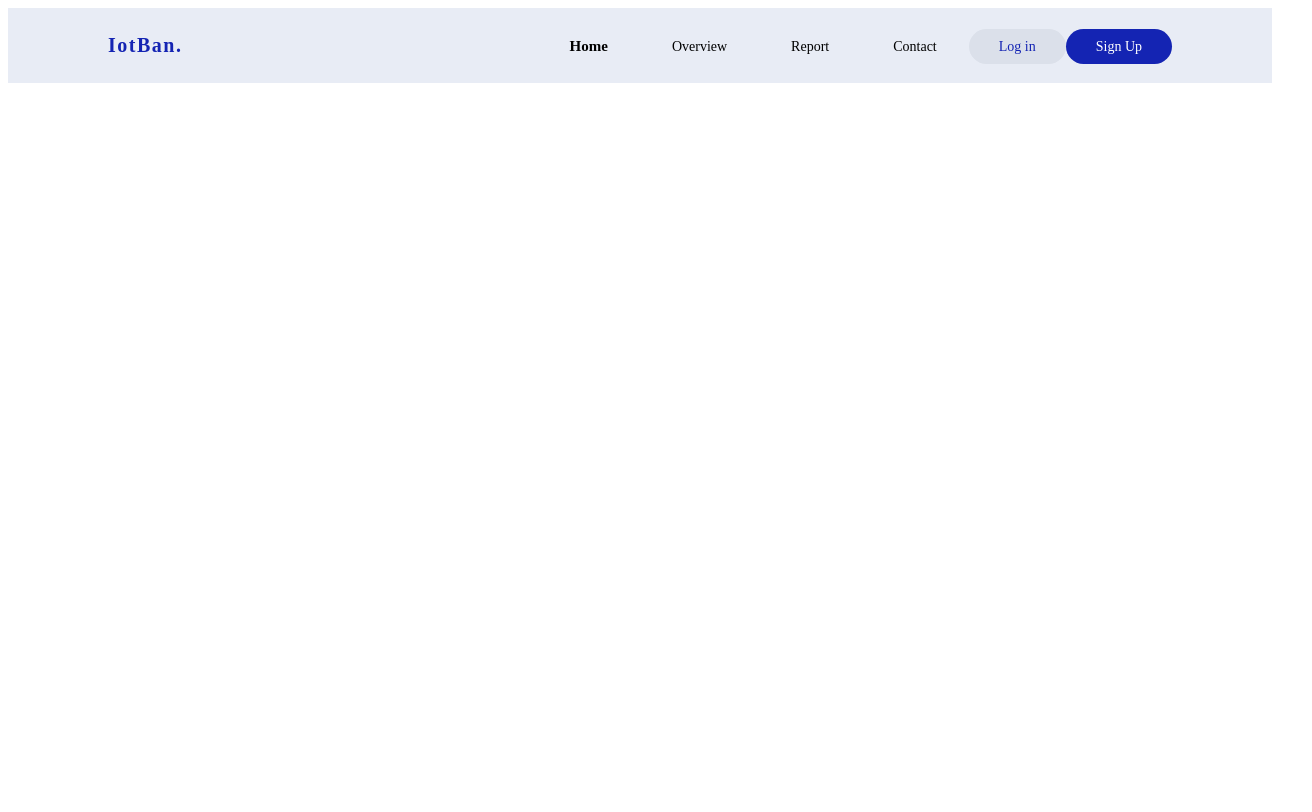
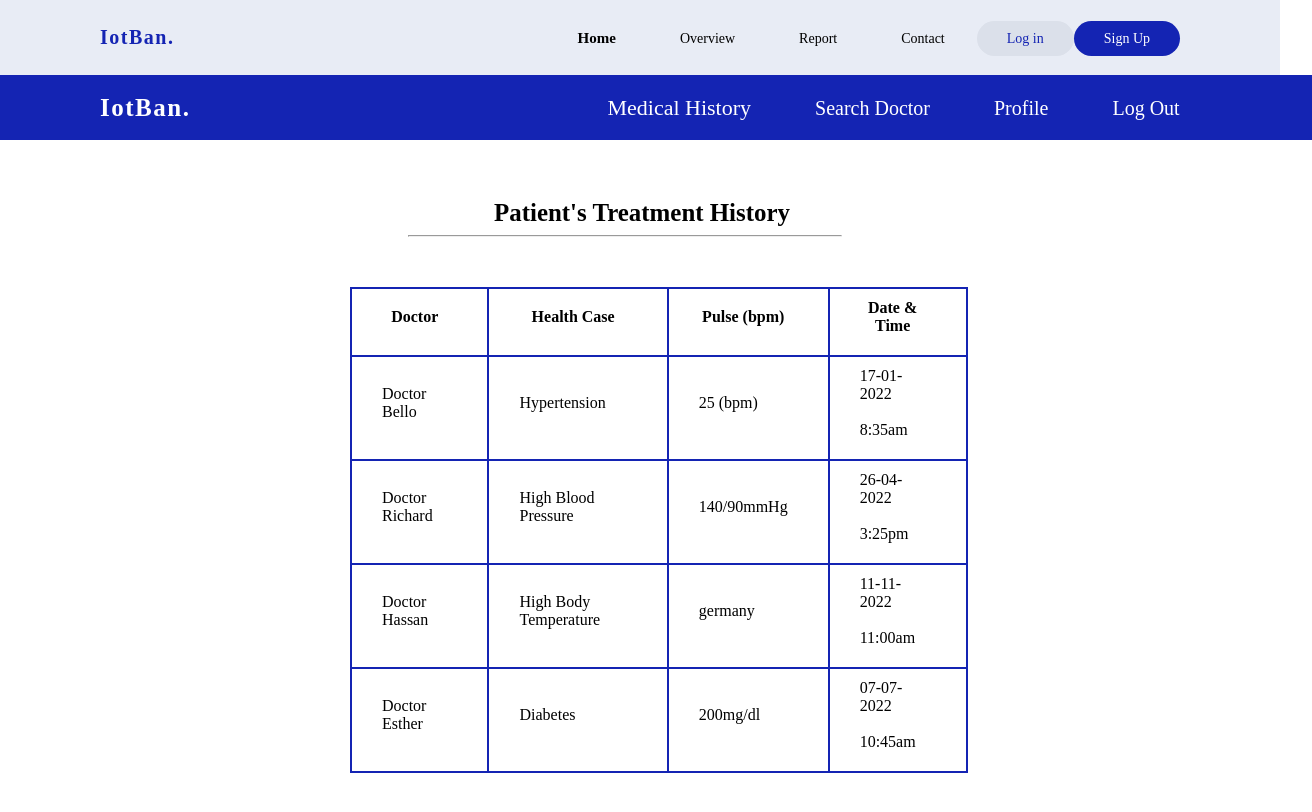
Before and after one commit to beedyboy/iot_ban_client, a Vue app: page /records in a window 1280 px wide. Shown: the top 812 px of the page, 1312 px wide, since content can reach past the window. Built offline with nearby package versions, Linux system fonts and the light colour scheme.

Commit message:
added router to login

```diff
--- a/src/router/index.js
+++ b/src/router/index.js
@@ -3,13 +3,17 @@ import { createWebHistory, createRouter } from "vue-router"
 import SignUp from '../views/SignUp'
 import Login from  '../views/Login'
 import Home from '../views/Home'
+import Records from '../views/Records'
+import Doctor from '../views/Doctor'
+
 
 const routes = [
   {
     path: "/",
     name: "Home",
     component: Home,
-  }, {
+  },
+   {
     path: "/signup",
     name: "SignUp",
     component: SignUp,
@@ -19,7 +23,21 @@ const routes = [
       name: "Login",
     component: Login,
   },
+  {
+    path: '/records',
+    name:  "Records",
+    component: Records,
+  },
+  {
+    path: '/doctor',
+    name:  "Doctor",
+    component: Doctor,
+  }
 ]
+
+
+
+
 
 
 const router = createRouter({
--- /dev/null
+++ b/src/views/Doctor.vue
@@ -0,0 +1,29 @@
+<!-- eslint-disable vue/valid-template-root -->
+
+<template>
+  <h1>Hello OMJ </h1>
+</template>
+
+
+
+
+
+
+
+
+
+
+<script>
+export default {
+
+}
+</script>
+
+
+
+
+
+
+<style>
+
+</style>
--- a/src/views/Login.vue
+++ b/src/views/Login.vue
@@ -57,7 +57,7 @@ export default {
   data() {
     return {
       email: "",
-      password: ""
+      password: "",
     }
   },
   methods: {
@@ -82,9 +82,10 @@ export default {
         if (response.status === 200) {
           console.log({ data })
           alert(data.message)
-
           this.email = ""
           this.password = ""
+
+           this.$router.push( newUser.UserType == 'PATIENT' ? '/records' : '/' );
         } else {
           alert(data.message)
         }
--- a/src/Records.vue
+++ b/src/views/Records.vue
@@ -78,8 +78,8 @@
 
 <script>
 export default {
- // eslint-disable-next-line vue/multi-word-component-names
- name: 'Records'
+//  eslint-disable-next-line vue/multi-word-component-names
+ name: 'Records',
 }
 </script>
 
--- a/src/views/SignUp.vue
+++ b/src/views/SignUp.vue
@@ -94,6 +94,8 @@ export default {
             'Content-type': 'application/json',
           },
           body: JSON.stringify(newUser)
+
+
         })
         if (response.status === 201) {
           const data = await response.json();
```
